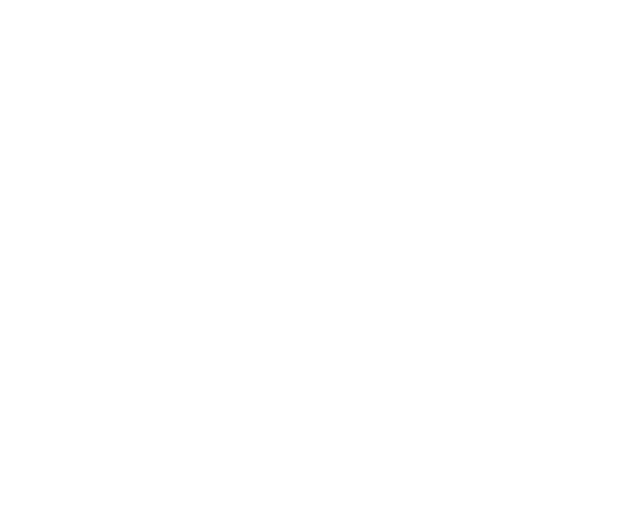
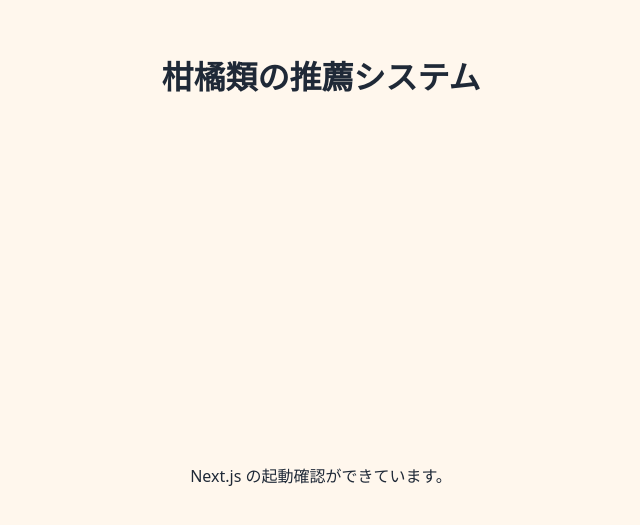
Before and after one commit to Hanchokento/citrus-app, a Next.js app in the folder frontend/: page / in a window 1280 px wide. Before the commit this address had no page. Shown: the part 133-658 px from the top of the page, without its empty margins (319-959 px from the left). Built offline with nearby package versions, Linux system fonts and the light colour scheme.

Commit message:
frontend add Hancho

```diff
--- a/frontend/app/globals.css
+++ b/frontend/app/globals.css
@@ -0,0 +1,19 @@
+* {
+  box-sizing: border-box;
+}
+
+html,
+body {
+  margin: 0;
+  min-height: 100%;
+  background: #fff7ed;
+  color: #1f2937;
+  font-family: system-ui, -apple-system, BlinkMacSystemFont, "Segoe UI", sans-serif;
+}
+
+main {
+  min-height: 100vh;
+  display: grid;
+  place-items: center;
+  text-align: center;
+}
--- a/frontend/app/page.tsx
+++ b/frontend/app/page.tsx
@@ -1,5 +1,8 @@
-import { redirect } from "next/navigation";
-
 export default function HomePage() {
-  redirect("/1_Top");
+  return (
+    <main>
+      <h1>柑橘類の推薦システム</h1>
+      <p>Next.js の起動確認ができています。</p>
+    </main>
+  );
 }
```
